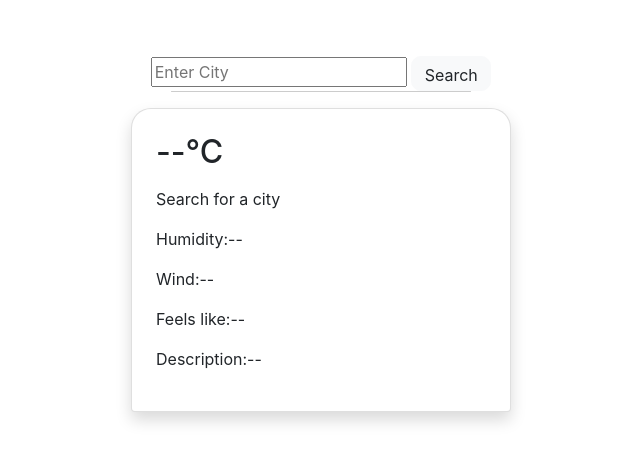
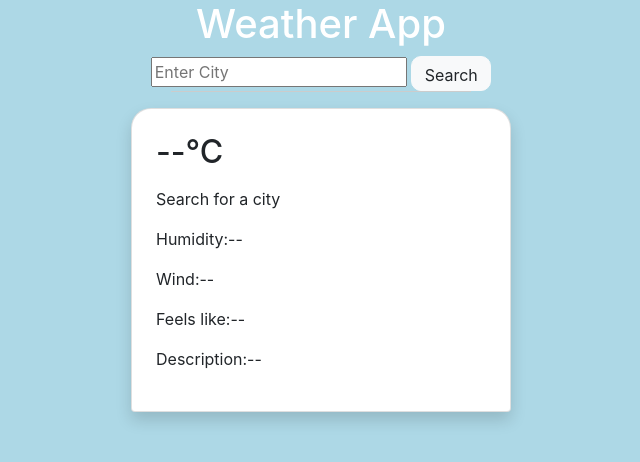
Before and after one commit to venkateshnemalikanti20-ux/weather-app, a plain HTML site: page index.html in a window 1280 px wide. Shown: the whole page, without its empty margins (319-959 px from the left). Drawn offline with nearby package versions, Linux system fonts and the light colour scheme.

Commit message:
Updated website styling

```diff
--- a/style.css
+++ b/style.css
@@ -50,8 +50,8 @@
     background:#f5f5f5;
 }
 .background{
-	backgeound-color:lightblue;
+	background-color:lightblue;
 	margin:0px;
 	height:100%;
-	width:100%;
+	width:100%
 }
```
